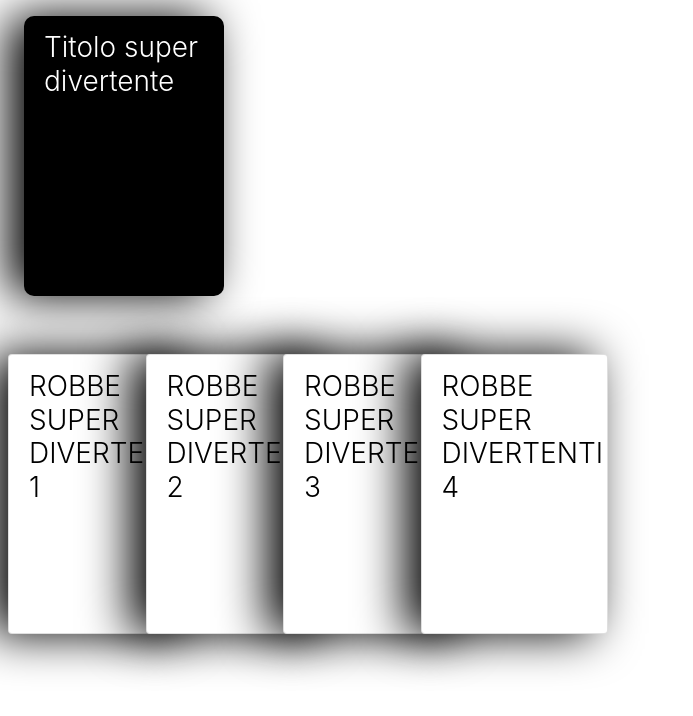
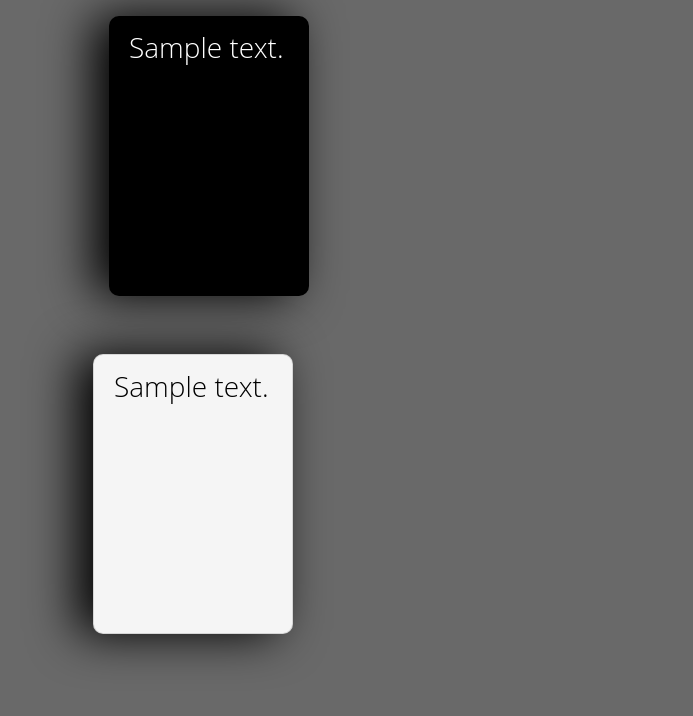
Before and after one commit to paoloalb/CAH, a Python web app: template flask/templates/UserPage.html in a window 1280 px wide. Shown: the top 716 px of the page, without its empty margins (0-693 px from the left). Run offline with Jinja, Linux system fonts and the light colour scheme; the template is opened without the code that fills it: most values are stand-ins (such as "Sample title", 1, 10 or a date in 2020); some libraries are stand-ins or nearby versions.

Commit message:
added dummy functions for test UserPage.html added parameters to UserPage

```diff
--- a/flask/static/css/PlayerStyle.css
+++ b/flask/static/css/PlayerStyle.css
@@ -2,7 +2,9 @@ body {
   background-color: #100e17;
   font-family: 'Open Sans', sans-serif;
 }
-
+.bg-dark{
+  background: dimgray!important;
+}
 
 .WhiteCardContainer {
   padding-top: 50px;
@@ -16,7 +18,7 @@ body {
   display: flex;
   height: 280px;
   width: 200px;
-  background-color: #17141d;
+  background-color: whitesmoke;
   border-radius: 10px;
   box-shadow: -1rem 0 3rem #000;
 /*   margin-left: -50px; */
@@ -54,6 +56,7 @@ body {
   transition: 0.2s ease-out;
 }
 
+
 .titleWhiteCard {
   color: black;
   font-weight: 300;
--- a/flask/templates/UserPage.html
+++ b/flask/templates/UserPage.html
@@ -1,48 +1,34 @@
-<!DOCTYPE html>
-<html lang="en">
-<head>
-    <meta charset="utf-8">
-    <title>UserPage</title>
-    <link rel="stylesheet" type="text/css" href="/static/css/PlayerStyle.css">
-      <link href="https://fonts.googleapis.com/css?family=Open+Sans:300i,400" rel="stylesheet">
-    <link rel="stylesheet" href="https://stackpath.bootstrapcdn.com/bootstrap/4.4.1/css/bootstrap.min.css" integrity="sha384-Vkoo8x4CGsO3+Hhxv8T/Q5PaXtkKtu6ug5TOeNV6gBiFeWPGFN9MuhOf23Q9Ifjh" crossorigin="anonymous">
-    <script src="https://code.jquery.com/jquery-3.4.1.slim.min.js" integrity="sha384-J6qa4849blE2+poT4WnyKhv5vZF5SrPo0iEjwBvKU7imGFAV0wwj1yYfoRSJoZ+n" crossorigin="anonymous"></script>
-</head>
-<body>
+{% extends "base.html" %}
+
+{% block title %}hi{% endblock %}
+
+{% block head %}
+{{ super() }}
+<link rel="stylesheet" type="text/css" href="/static/css/PlayerStyle.css">
+{% endblock %}
+
+{% block content %}
 
 <div class="d-flex align-items-start flex-column bd-highlight mb-3" style="height: 200px;">
 
   <div class="mb-auto p-2 bd-highlight">
      <div class="BlackCard">
-            <h3 class="titleBlackCard">Titolo super divertente </h3>
+            <h3 class="titleBlackCard">{{ blackCard.text }} </h3>
         </div>
   </div>
 
   <div class="p-2 bd-highlight d-flex ">
 
-<div class="WhiteCardContainer d-flex flex-row">
-  <div class="card">
-    <h3 class="titleWhiteCard">ROBBE SUPER DIVERTENTI 1</h3>
+    <div class="WhiteCardContainer d-flex flex-row">
 
-  </div>
+          {% for wCard in whiteCards %}
+            <div class="card">
+                <h3 class="titleWhiteCard"> {{ wCard.text }}</h3>
+            </div>
+           {% endfor %}
 
-  <div class="card">
-    <h3 class="titleWhiteCard">ROBBE SUPER DIVERTENTI 2</h3>
-
-  </div>
-
-  <div class="card">
-    <h3 class="titleWhiteCard">ROBBE SUPER DIVERTENTI 3</h3>
-
-  </div>
-
-  <div class="card">
-    <h3 class="titleWhiteCard">ROBBE SUPER DIVERTENTI 4 </h3>
-  </div>
     </div>
-
-  </div>
+    </div>
 </div>
 
-</body>
-</html>
+{% endblock %}
--- a/flask/website.py
+++ b/flask/website.py
@@ -11,4 +11,4 @@ def root():
 
 @website.route('/UserPage')
 def UserPage():
-    return render_template('UserPage.html')
+    return render_template('UserPage.html', whiteCards=random_white_cards(3), blackCard=random_black_card())
```
Also changed, not shown: flask/api.py (+25 -1 lines).
